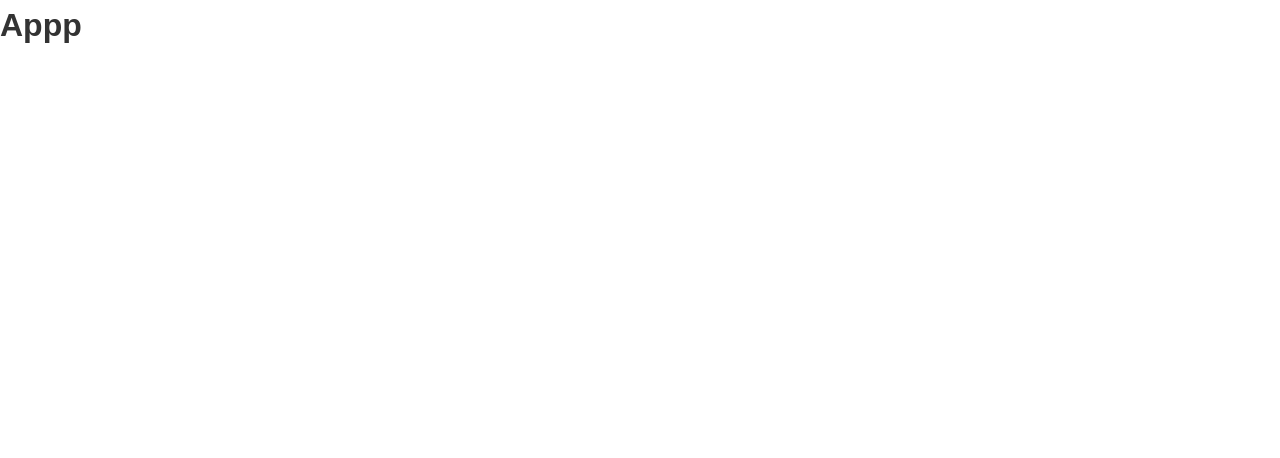
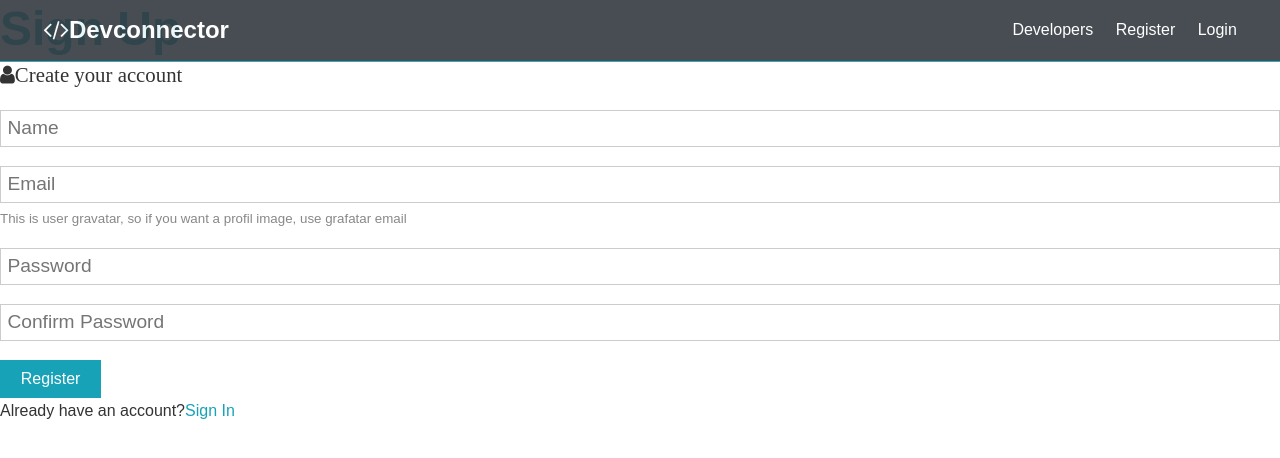
Before and after one commit to toifatululum/dev-conector, a React (Create React App) app in the folder client/: page /register in a window 1280 px wide. Shown: the top 458 px of the page. Built offline with nearby package versions, Linux system fonts and the light colour scheme.

Commit message:
add route

```diff
--- a/client/package.json
+++ b/client/package.json
@@ -39,5 +39,5 @@
       "last 1 safari version"
     ]
   },
-  "proxy": "http//localhost:5000"
+  "proxy": "http://localhost:5000"
 }
--- a/client/public/index.html
+++ b/client/public/index.html
@@ -10,34 +10,18 @@
       content="Web site created using create-react-app"
     />
     <link rel="apple-touch-icon" href="%PUBLIC_URL%/logo192.png" />
-    <!--
-      manifest.json provides metadata used when your web app is installed on a
-      user's mobile device or desktop. See https://developers.google.com/web/fundamentals/web-app-manifest/
-    -->
+    <link
+      href="https://stackpath.bootstrapcdn.com/font-awesome/4.7.0/css/font-awesome.min.css"
+      rel="stylesheet"
+      integrity="sha384-wvfXpqpZZVQGK6TAh5PVlGOfQNHSoD2xbE+QkPxCAFlNEevoEH3Sl0sibVcOQVnN"
+      crossorigin="anonymous"
+    />
     <link rel="manifest" href="%PUBLIC_URL%/manifest.json" />
-    <!--
-      Notice the use of %PUBLIC_URL% in the tags above.
-      It will be replaced with the URL of the `public` folder during the build.
-      Only files inside the `public` folder can be referenced from the HTML.
 
-      Unlike "/favicon.ico" or "favicon.ico", "%PUBLIC_URL%/favicon.ico" will
-      work correctly both with client-side routing and a non-root public URL.
-      Learn how to configure a non-root public URL by running `npm run build`.
-    -->
-    <title>React App</title>
+    <title>Welcome to dev Connector</title>
   </head>
   <body>
     <noscript>You need to enable JavaScript to run this app.</noscript>
     <div id="root"></div>
-    <!--
-      This HTML file is a template.
-      If you open it directly in the browser, you will see an empty page.
-
-      You can add webfonts, meta tags, or analytics to this file.
-      The build step will place the bundled scripts into the <body> tag.
-
-      To begin the development, run `npm start` or `yarn start`.
-      To create a production bundle, use `npm run build` or `yarn build`.
-    -->
   </body>
 </html>
--- a/client/src/App.js
+++ b/client/src/App.js
@@ -1,9 +1,24 @@
-import React, {Fragment} from 'react';
-import './App.css';
+import React, { Fragment } from "react";
+import { BrowserRouter as Router, Switch, Route } from "react-router-dom";
+import "./App.css";
+import Navbar from "./components/layout/Navbar";
+import Landing from "./components/layout/Landing";
+import Register from "./components/auth/Register";
+import Login from "./components/auth/Login";
 
-const App = () =>
-  <Fragment>
-  <h1>Appp</h1>
-  </Fragment>
+const App = () => (
+  <Router>
+    <Fragment>
+      <Navbar />
+      <Route exact path="/" component={Landing} />
+      <section>
+        <Switch>
+          <Route exact path="/register" component={Register} />
+          <Route exact path="/login" component={Login} />
+        </Switch>
+      </section>
+    </Fragment>
+  </Router>
+);
 
 export default App;
--- /dev/null
+++ b/client/src/components/auth/Login.js
@@ -0,0 +1,7 @@
+import React from "react";
+
+const Login = () => {
+  return <div>Login</div>;
+};
+
+export default Login;
--- /dev/null
+++ b/client/src/components/auth/Register.js
@@ -0,0 +1,85 @@
+import React, { Fragment, useState } from "react";
+
+const Register = () => {
+  const [formData, setFormData] = useState({
+    name: "",
+    email: "",
+    password: "",
+    password2: ""
+  });
+
+  const { name, email, password, password2 } = formData;
+  const onChange = e =>
+    setFormData({ ...formData, [e.target.name]: e.target.value });
+  const onSubmit = e => {
+    e.preventDefault();
+    if (password !== password2) {
+      console.log("password not match");
+    } else {
+      console.log(formData);
+    }
+  };
+
+  return (
+    <Fragment>
+      <h1 className="large text-primary">Sign Up</h1>
+      <p className="lead">
+        <i className="fa fa-user">Create your account</i>
+      </p>
+      <form className="form" onSubmit={e => onSubmit(e)}>
+        <div className="form-group">
+          <input
+            type="text"
+            placeholder="Name"
+            name="name"
+            value={name}
+            onChange={e => onChange(e)}
+            required
+          />
+        </div>
+        <div className="form-group">
+          <input
+            type="email"
+            placeholder="Email"
+            value={email}
+            onChange={e => onChange(e)}
+            required
+          />
+
+          <small className="form-text">
+            This is user gravatar, so if you want a profil image, use grafatar
+            email
+          </small>
+        </div>
+        <div className="form-group">
+          <input
+            type="password"
+            placeholder="Password"
+            minlength="6"
+            name="password"
+            value={password}
+            onChange={e => onChange(e)}
+            required
+          />
+        </div>
+        <div className="form-group">
+          <input
+            type="password"
+            placeholder="Confirm Password"
+            minlength="6"
+            name="password2"
+            value={password2}
+            onChange={e => onChange(e)}
+          />
+        </div>
+        <input type="submit" value="Register" className="btn btn-primary" />
+      </form>
+      <p className="my-1">
+        Already have an account?
+        <a href="login.html">Sign In</a>
+      </p>
+    </Fragment>
+  );
+};
+
+export default Register;
--- /dev/null
+++ b/client/src/components/layout/Landing.js
@@ -0,0 +1,28 @@
+import React from "react";
+import { Link } from "react-router-dom";
+
+const Landing = () => {
+  return (
+    <section className="landing">
+      <div className="dark-overlay">
+        <div className="landing-inner">
+          <h1 className="x-large">Developer Connector</h1>
+          <p className="lead">
+            Create developer profile/portofolio, sahre post and get help fro
+            other developer
+          </p>
+          <div className="buttons">
+            <Link to="register.html" className="btn btn-primary">
+              Sign Up
+            </Link>
+            <Link to="login.html" className="btn btn-light">
+              Login
+            </Link>
+          </div>
+        </div>
+      </div>
+    </section>
+  );
+};
+
+export default Landing;
--- /dev/null
+++ b/client/src/components/layout/Navbar.js
@@ -0,0 +1,27 @@
+import React from "react";
+import { Link } from "react-router-dom";
+
+const Navbar = () => {
+  return (
+    <nav className="navbar bg-dark">
+      <h1>
+        <Link to="/">
+          <i className="fa fa-code"></i>Devconnector
+        </Link>
+      </h1>
+      <ul>
+        <li>
+          <Link to="!#">Developers</Link>
+        </li>
+        <li>
+          <Link to="/register">Register</Link>
+        </li>
+        <li>
+          <Link to="/login">Login</Link>
+        </li>
+      </ul>
+    </nav>
+  );
+};
+
+export default Navbar;
```
Also changed, not shown: client/src/App.css, 1 other file (tests, documents, lock files or other folders).
